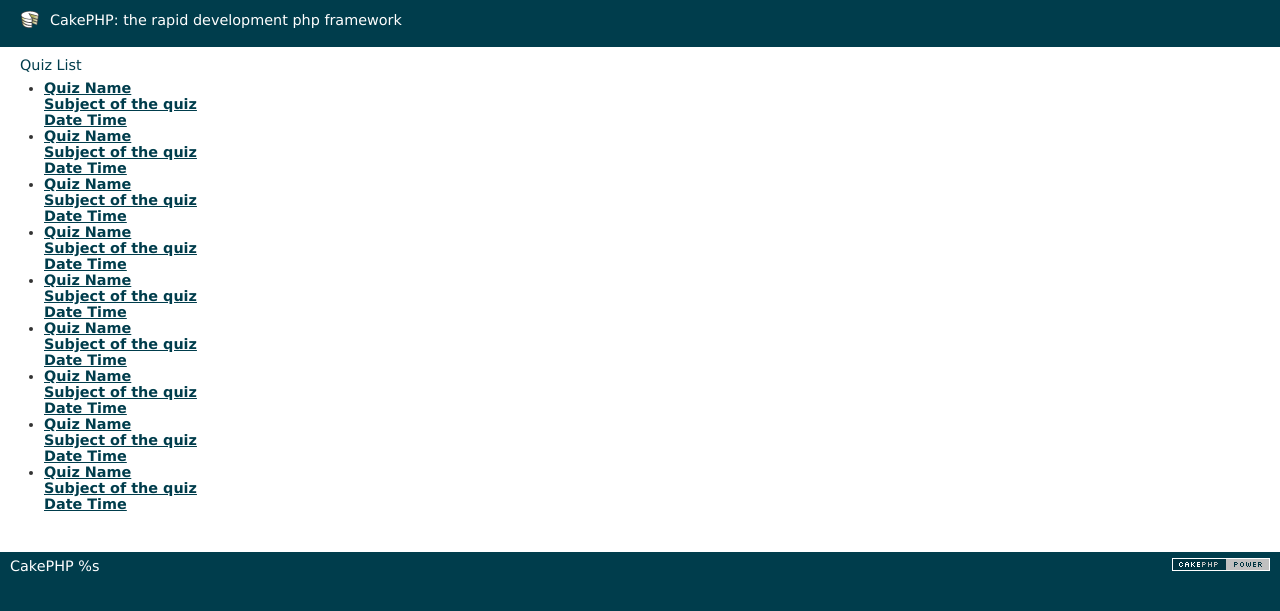
After one commit to ShafiqIslam/quizForKUET, a CakePHP app: the page made by app/View/Teachers/my_quiz.ctp in a window 1280 px wide. The commit adds this page. Shown: the top 611 px of the page. Run offline with PHP 8.4 and a stand-in for CakePHP, Linux system fonts and the light colour scheme; the template is opened without the code that fills it, so the values that code supplies are empty; some libraries are stand-ins or nearby versions.

Commit message:
my quiz page updated

```diff
--- a/app/Controller/TeachersController.php
+++ b/app/Controller/TeachersController.php
@@ -71,4 +71,8 @@ class TeachersController extends AppController {
 		$this->redirect(array('controller'=>'pages', 'action' => 'display', "home"));
 	}
 
+	public function my_quiz(){
+
+	}
+
 }
--- a/app/View/Layouts/public.ctp
+++ b/app/View/Layouts/public.ctp
@@ -54,7 +54,7 @@
                 <a href="<?php echo $this->webroot;?>exams/new">Create new quiz</a>
             </li>
             <li>
-                <a href="<?php echo $this->webroot;?>emams/my_exams">My quizzes</a>
+                <a href="<?php echo $this->webroot;?>teachers/my_quiz">My quizes</a>
             </li>
             <li>
                 <a href="<?php echo $this->webroot;?>teachers/logout">Logout</a>
--- a/app/View/Pages/home.ctp
+++ b/app/View/Pages/home.ctp
@@ -7,13 +7,14 @@
                             <div class="welcome_section">
                                 <h1>Say goodbye to old days...</h1>
                                 <h2>And join the IOT</h2>
-                            </div>
                                 <div class="login_signup">
                                     <div class="user_section">
                                         <a href="#signup" data-toggle="modal" data-hover="SIGNUP"><span>SIGNUP</span></a>
                                         <a href="#login" data-toggle="modal" data-hover="LOGIN"><span>LOGIN</span></a>
                                     </div>
                                 </div>
+                            </div>
+
                      <?php } else { ?>
                             <div class="welcome_quiz_page">
                                 <h1><span class="greet">Welcome,</span> <br><sapn class="greet_to"><?php echo $name_with_des;?></sapn></h1>
--- /dev/null
+++ b/app/View/Teachers/my_quiz.ctp
@@ -0,0 +1,81 @@
+<div class="new_exam_bg">
+    <div class="container-fluid">
+        <div class="row">
+            <h1>Quiz List</h1>
+			<div id="quiz_create_tab">
+			<div class="set_quiz_section col-sm-12">
+				<div class="col-sm-10">
+					<div class="my_quiz_section quiz_form">
+						<ul class="my_quiz_list">
+							<li>
+								<a href="<?php echo $this->webroot;?>exams/new_exam">
+									<div class="col-sm-6"><b>Quiz Name</b></div>
+									<div class="col-sm-3"><b>Subject of the quiz</b></div>
+									<div class="col-sm-3"><b>Date Time</b></div>
+								</a>
+							</li>
+							<li>
+								<a href="<?php echo $this->webroot;?>exams/new_exam">
+									<div class="col-sm-6">Quiz Name</div>
+									<div class="col-sm-3">Subject of the quiz</div>
+									<div class="col-sm-3">Date Time</div>
+								</a>
+							</li>
+							<li>
+								<a href="<?php echo $this->webroot;?>exams/new_exam">
+									<div class="col-sm-6">Quiz Name</div>
+									<div class="col-sm-3">Subject of the quiz</div>
+									<div class="col-sm-3">Date Time</div>
+								</a>
+							</li>
+							<li>
+								<a href="<?php echo $this->webroot;?>exams/new_exam">
+									<div class="col-sm-6">Quiz Name</div>
+									<div class="col-sm-3">Subject of the quiz</div>
+									<div class="col-sm-3">Date Time</div>
+								</a>
+							</li>
+							<li>
+								<a href="<?php echo $this->webroot;?>exams/new_exam">
+									<div class="col-sm-6">Quiz Name</div>
+									<div class="col-sm-3">Subject of the quiz</div>
+									<div class="col-sm-3">Date Time</div>
+								</a>
+							</li>
+							<li>
+								<a href="<?php echo $this->webroot;?>exams/new_exam">
+									<div class="col-sm-6">Quiz Name</div>
+									<div class="col-sm-3">Subject of the quiz</div>
+									<div class="col-sm-3">Date Time</div>
+								</a>
+							</li>
+							<li>
+								<a href="<?php echo $this->webroot;?>exams/new_exam">
+									<div class="col-sm-6">Quiz Name</div>
+									<div class="col-sm-3">Subject of the quiz</div>
+									<div class="col-sm-3">Date Time</div>
+								</a>
+							</li>
+							<li>
+								<a href="<?php echo $this->webroot;?>exams/new_exam">
+									<div class="col-sm-6">Quiz Name</div>
+									<div class="col-sm-3">Subject of the quiz</div>
+									<div class="col-sm-3">Date Time</div>
+								</a>
+							</li>
+							<li>
+								<a href="<?php echo $this->webroot;?>exams/new_exam">
+									<div class="col-sm-6">Quiz Name</div>
+									<div class="col-sm-3">Subject of the quiz</div>
+									<div class="col-sm-3">Date Time</div>
+								</a>
+							</li>
+						</ul>
+					</div>
+				</div>
+
+			</div>
+            </div>
+        </div>
+    </div>
+</div>
```
Also changed, not shown: app/webroot/css/stylish-portfolio.css (+35 -17 lines). Lines whose indentation alone changed are shown as unchanged.
